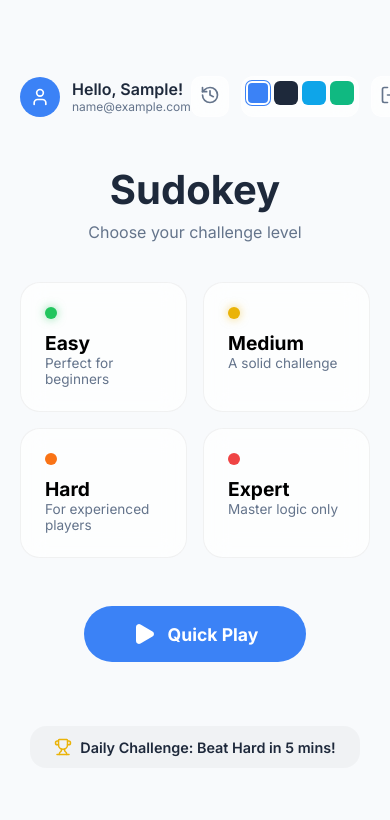
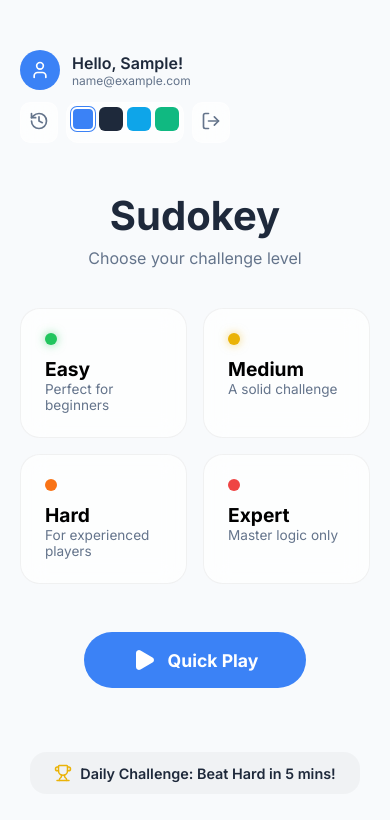
Before and after one commit to Shreyas-7575/Sudoku, a React (Vite) app: page / in a window 390 px wide. Both pictures are taken after typing "name@example.com", "Sample" into the empty fields and a click on the button "Start Playing". Shown: the top 820 px of the page. Built offline with nearby package versions, Linux system fonts and the light colour scheme.

Commit message:
Fix logout button visibility on mobile - improve header responsive layout

```diff
--- a/src/components/Home/Home.jsx
+++ b/src/components/Home/Home.jsx
@@ -43,8 +43,8 @@ const Home = ({ user, onStartGame, onToggleTheme, currentTheme, onLogout }) => {
 
   return (
     <div className="home-container" style={{ width: '100%', maxWidth: '600px', padding: '20px' }}>
-      <header style={{ display: 'flex', justifyContent: 'space-between', alignItems: 'center', marginBottom: '3rem' }}>
-        <div style={{ display: 'flex', alignItems: 'center', gap: '12px' }}>
+      <header style={{ display: 'flex', justifyContent: 'space-between', alignItems: 'center', marginBottom: '3rem', flexWrap: 'wrap', gap: '12px' }}>
+        <div style={{ display: 'flex', alignItems: 'center', gap: '12px', minWidth: '0', flex: '1 1 auto' }}>
           <div style={{
             width: '40px',
             height: '40px',
@@ -53,20 +53,21 @@ const Home = ({ user, onStartGame, onToggleTheme, currentTheme, onLogout }) => {
             display: 'flex',
             alignItems: 'center',
             justifyContent: 'center',
-            color: 'white'
+            color: 'white',
+            flexShrink: 0
           }}>
             <User size={20} />
           </div>
-          <div>
-            <h3 style={{ fontSize: '1rem', fontWeight: '600' }}>Hello, {user.name}!</h3>
-            <p style={{ fontSize: '0.75rem', color: 'var(--text-muted)' }}>{user.email}</p>
+          <div style={{ minWidth: '0', overflow: 'hidden' }}>
+            <h3 style={{ fontSize: '1rem', fontWeight: '600', whiteSpace: 'nowrap', overflow: 'hidden', textOverflow: 'ellipsis' }}>Hello, {user.name}!</h3>
+            <p style={{ fontSize: '0.75rem', color: 'var(--text-muted)', whiteSpace: 'nowrap', overflow: 'hidden', textOverflow: 'ellipsis' }}>{user.email}</p>
           </div>
         </div>
-        <div style={{ display: 'flex', gap: '12px' }}>
+        <div style={{ display: 'flex', gap: '8px', flexShrink: 0 }}>
           <button
             onClick={() => setShowHistory(!showHistory)}
             className="icon-btn glass"
-            style={{ padding: '8px', borderRadius: '10px', position: 'relative' }}
+            style={{ padding: '8px', borderRadius: '10px', position: 'relative', flexShrink: 0 }}
           >
             <History size={20} color={showHistory ? 'var(--primary)' : 'var(--text-muted)'} />
             {history.length > 0 && (
@@ -75,7 +76,7 @@ const Home = ({ user, onStartGame, onToggleTheme, currentTheme, onLogout }) => {
               </div>
             )}
           </button>
-          <div className="theme-selector glass" style={{ display: 'flex', padding: '4px', borderRadius: '12px', gap: '4px' }}>
+          <div className="theme-selector glass" style={{ display: 'flex', padding: '4px', borderRadius: '12px', gap: '4px', flexShrink: 0 }}>
             {['classic', 'dark', 'ocean', 'forest'].map(t => (
               <button
                 key={t}
@@ -94,7 +95,7 @@ const Home = ({ user, onStartGame, onToggleTheme, currentTheme, onLogout }) => {
           <button
             onClick={onLogout}
             className="icon-btn glass"
-            style={{ padding: '8px', borderRadius: '10px', color: 'var(--text-muted)' }}
+            style={{ padding: '8px', borderRadius: '10px', color: 'var(--text-muted)', flexShrink: 0 }}
             title="Sign Out"
           >
             <LogOut size={20} />
```
